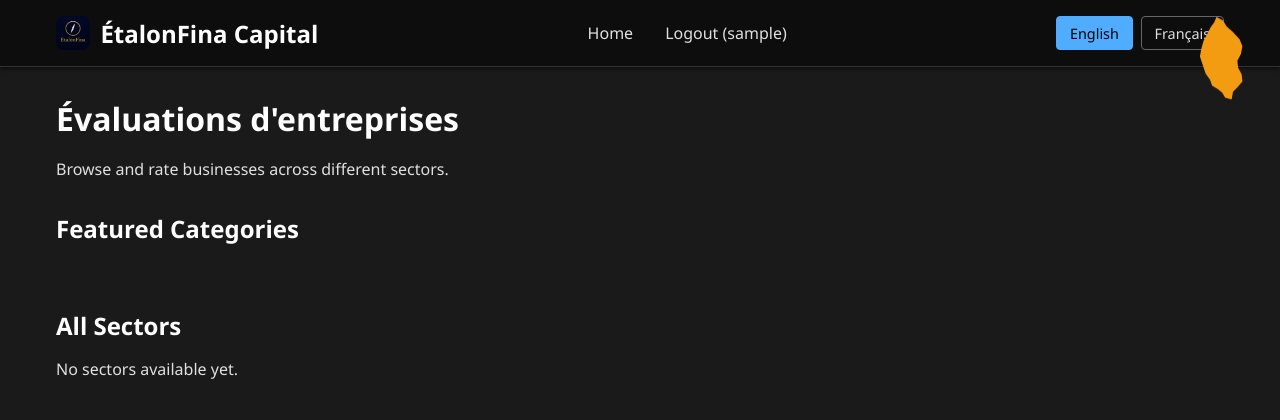
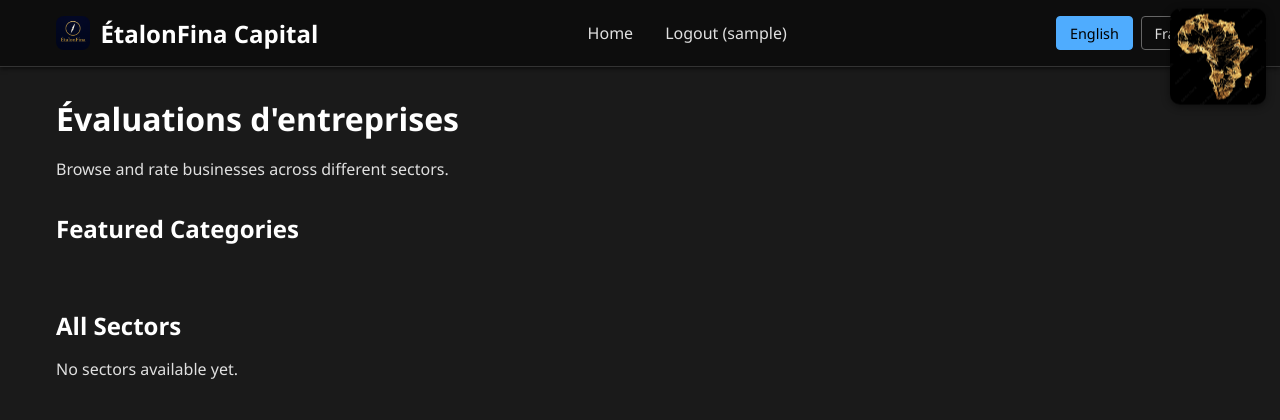
Before and after one commit to souramanse-web/Business-Ratings, a Flask app: page / in a window 1280 px wide. Shown: the top 420 px of the page. Run offline with Flask 3, Linux system fonts and the light colour scheme; the visitor is signed in with stand-in values (Sample User, id 1); data that the repository does not hold is empty.

Commit message:
Add larger floating top-right Gold image

```diff
--- a/templates/base.html
+++ b/templates/base.html
@@ -248,47 +248,30 @@
             color: #000;
         }
 
-        .africa-map {
+        .top-right-image {
             position: fixed;
-            top: 1rem;
-            right: 1rem;
-            width: 72px;
-            height: 86px;
+            top: 0.9rem;
+            right: 0.9rem;
+            width: 96px;
+            height: 96px;
+            border-radius: 10px;
+            object-fit: cover;
+            box-shadow: 0 2px 8px rgba(0, 0, 0, 0.45);
             z-index: 1000;
-            animation: floatMap 3.5s ease-in-out infinite;
             pointer-events: none;
-            filter: drop-shadow(0 2px 8px rgba(0, 0, 0, 0.45));
-            background: #f39c12;
-            clip-path: polygon(
-                34% 2%, 43% 6%, 48% 13%, 56% 19%, 66% 28%, 70% 36%,
-                68% 45%, 63% 53%, 64% 61%, 69% 69%, 70% 77%, 63% 84%,
-                57% 89%, 55% 98%, 46% 96%, 42% 90%, 36% 86%, 28% 82%,
-                25% 75%, 19% 68%, 15% 58%, 11% 48%, 13% 39%, 16% 30%,
-                21% 22%, 26% 14%, 31% 8%
-            );
+            animation: floatImage 3.8s ease-in-out infinite;
         }
 
-        .africa-map::before {
-            content: '';
-            position: absolute;
-            width: 14px;
-            height: 14px;
-            right: 14px;
-            bottom: 8px;
-            border-radius: 50%;
-            background: #f39c12;
-            transform: rotate(16deg);
-        }
-
-
-        @keyframes floatMap {
+        @keyframes floatImage {
             0%, 100% {
                 transform: translateY(0);
             }
             50% {
-                transform: translateY(-8px);
+                transform: translateY(-10px);
             }
         }
+
+
 
         a {
             color: #4facfe;
@@ -308,12 +291,6 @@
                 font-size: 1.25rem;
             }
 
-            .africa-map {
-                width: 52px;
-                height: 64px;
-                top: 0.6rem;
-                right: 0.6rem;
-            }
         }
 
         @media (max-width: 640px) {
@@ -357,15 +334,16 @@
                 text-align: center;
             }
 
-            .africa-map {
+            .top-right-image {
                 display: none;
             }
+
         }
     </style>
     {% block extra_css %}{% endblock %}
 </head>
 <body>
-    <div class="africa-map" aria-label="Gold Africa map" title="Gold Africa map"></div>
+    <img class="top-right-image" src="/static/img/Gold.jpg" alt="Gold image">
     <header>
         <nav>
             <div class="logo">
```
Also changed, not shown: static/img/Gold.jpg (added).
